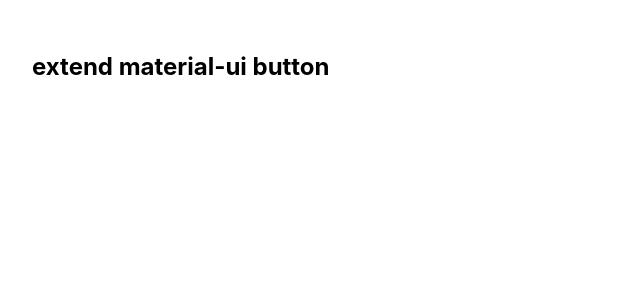
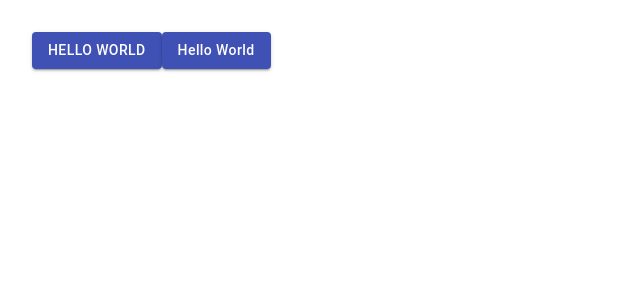
Before and after one commit to mendelssohnbach/styled-john-smilga, a React (Create React App) app: page / in a window 1280 px wide. Shown: the top 300 px of the page, without its empty margins (0-640 px from the left). Built offline with nearby package versions, Linux system fonts and the light colour scheme.

Commit message:
update: lesson18
https://gitmoji.dev/

```diff
--- a/src/App.js
+++ b/src/App.js
@@ -1,9 +1,19 @@
-// import styled from 'styled-components';
+import styled from 'styled-components';
+import { Button } from '@material-ui/core';
+
+const StyledBtn = styled(Button)`
+  text-transform: capitalize;
+`;
 
 function App() {
   return (
     <div style={{ padding: '2rem' }}>
-      <h2>extend material-ui button</h2>
+      <Button color="primary" variant="contained">
+        Hello World
+      </Button>
+      <StyledBtn color="primary" variant="contained">
+        Hello World
+      </StyledBtn>
     </div>
   );
 }
```
